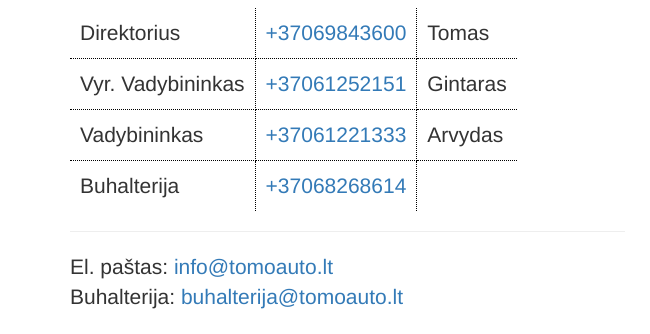
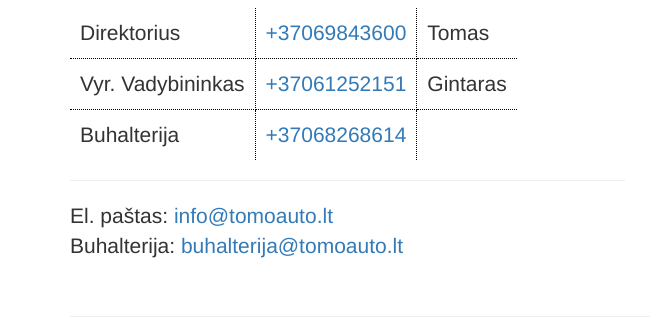
Before and after one commit to tomoautoservisas/tomoautoservisas.github.io, a plain HTML site: page index.html in a window 1280 px wide. Shown: the part 564-898 px from the top of the page, 0-650 px from the left. Drawn offline with nearby package versions, Linux system fonts and the light colour scheme; grey boxes are pictures that could not be loaded.

Commit message:
Update index.html

```diff
--- a/index.html
+++ b/index.html
@@ -82,11 +82,6 @@
                             <td>Gintaras</td>
                         </tr>
                         <tr>
-                            <td>Vadybininkas</td>
-                            <td><a href="tel:+37061221333">+37061221333</a></td>
-                            <td>Arvydas</td>
-                        </tr>
-                        <tr>
                             <td>Buhalterija</td>
                             <td><a href="tel:+37068268614">+37068268614</a></td>
                             <td></td>
```
